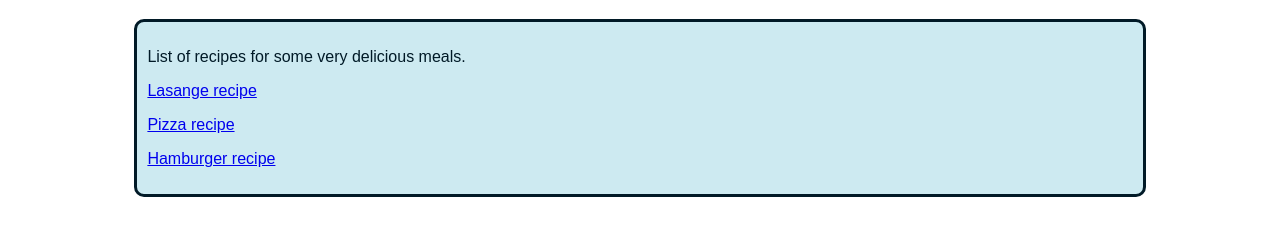
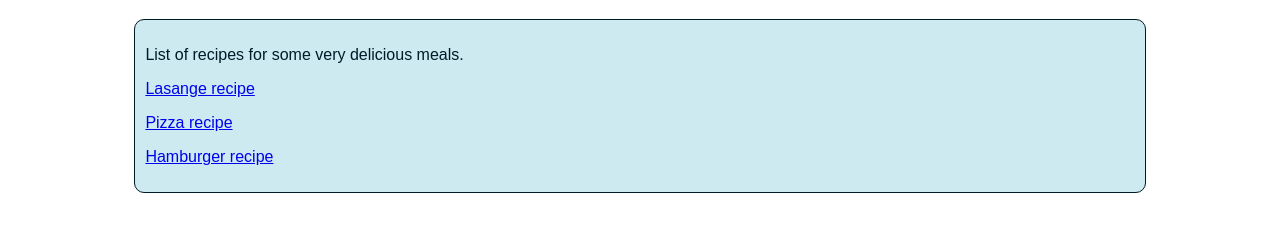
Before and after one commit to snpro/odin-recipes, a plain HTML site: page index.html in a window 1280 px wide. Shown: the part 71-306 px from the top of the page. Drawn offline with Linux system fonts and the light colour scheme.

Commit message:
Small tweak of the border settings for container class.

```diff
--- a/styles.css
+++ b/styles.css
@@ -15,8 +15,7 @@ h1 {
   color: #011a27;
   padding: 10px;
   border-radius: 10px;
-  border-color: #1ca9c5;
-  border: solid;
+  border: 1px solid #011a27;
   margin-left: 10%;
   margin-right: 10%;
 }
```
